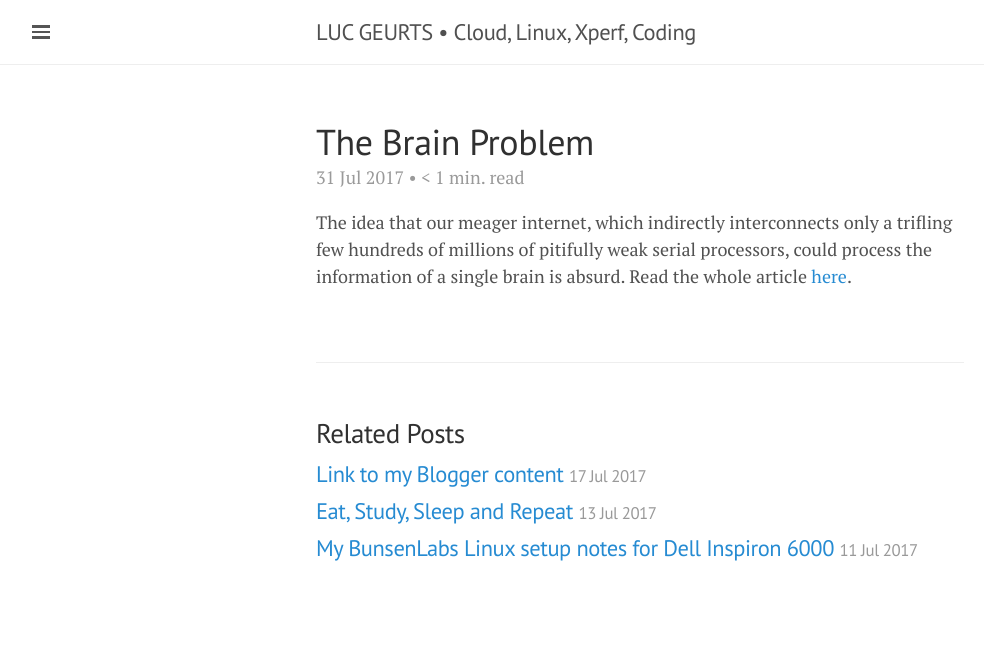
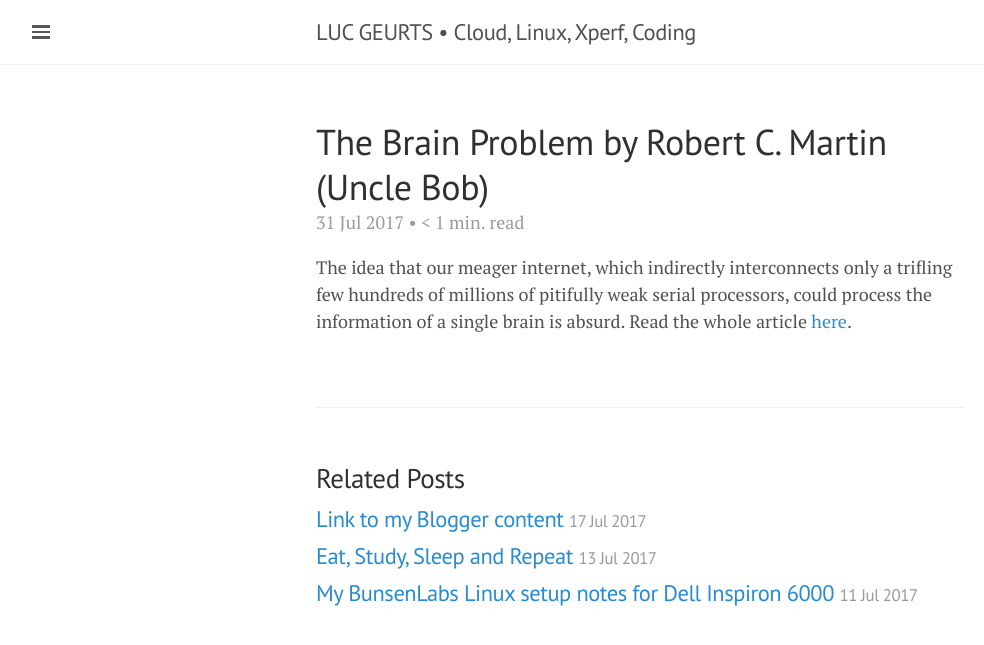
Before and after one commit to lgeurts/lgeurts.github.io, a Jekyll site: the page built from _posts/2017-07-31-the-brain-problem.md, in a window 1280 px wide. Shown: the top 645 px of the page, without its empty margins (0-984 px from the left). Built offline with Jekyll 4.4.1, drawn with Linux system fonts in a browser that asks for light colours; nearby versions of some CDN libraries; our own code applies the rules of GitHub Pages for plain Markdown files; comment, search, counter and statistics services are not loaded.

Commit message:
Update 2017-07-31-the-brain-problem.md

```diff
--- a/_posts/2017-07-31-the-brain-problem.md
+++ b/_posts/2017-07-31-the-brain-problem.md
@@ -1,2 +1,11 @@
+---
+layout: post
+title: The Brain Problem by Robert C. Martin (Uncle Bob)
+read_time: true
+comments: true
+category: Robotics
+tags: [ Artificial Intelligence ]
+---
+
 The idea that our meager internet, which indirectly interconnects only a trifling few hundreds of millions of pitifully weak serial processors, could process the information of a single brain is absurd.
 Read the whole article [here](http://blog.cleancoder.com/uncle-bob/2017/07/28/TheBrainProblem.html).
```
